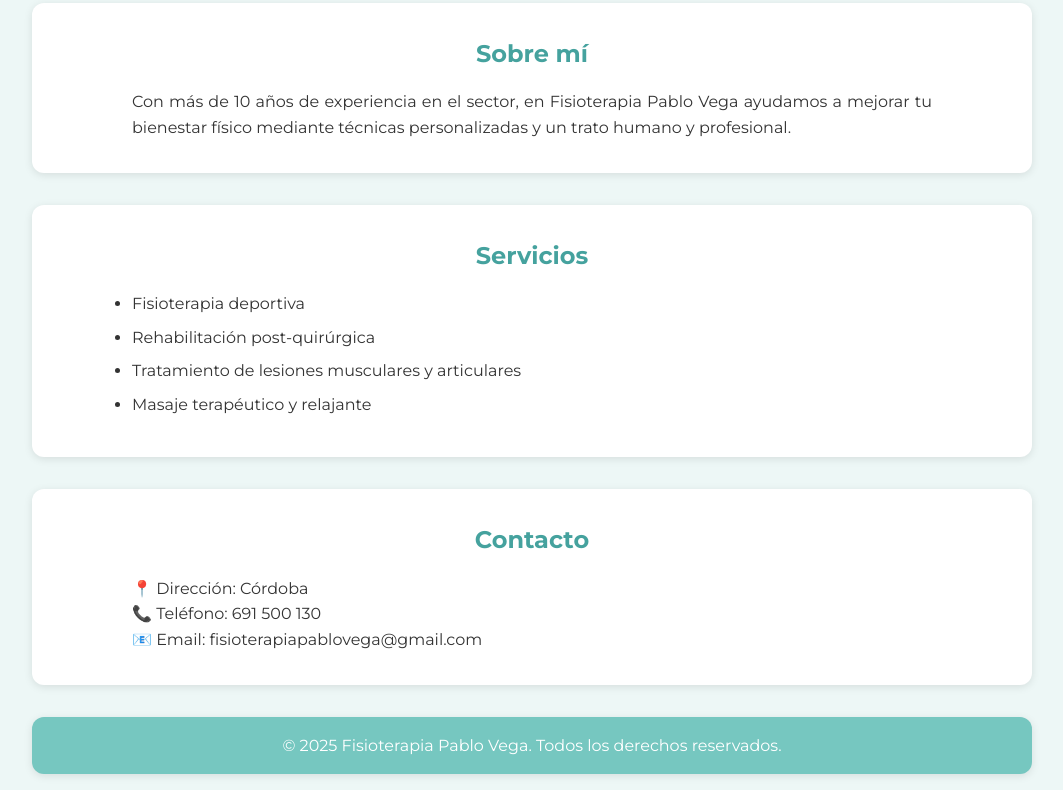
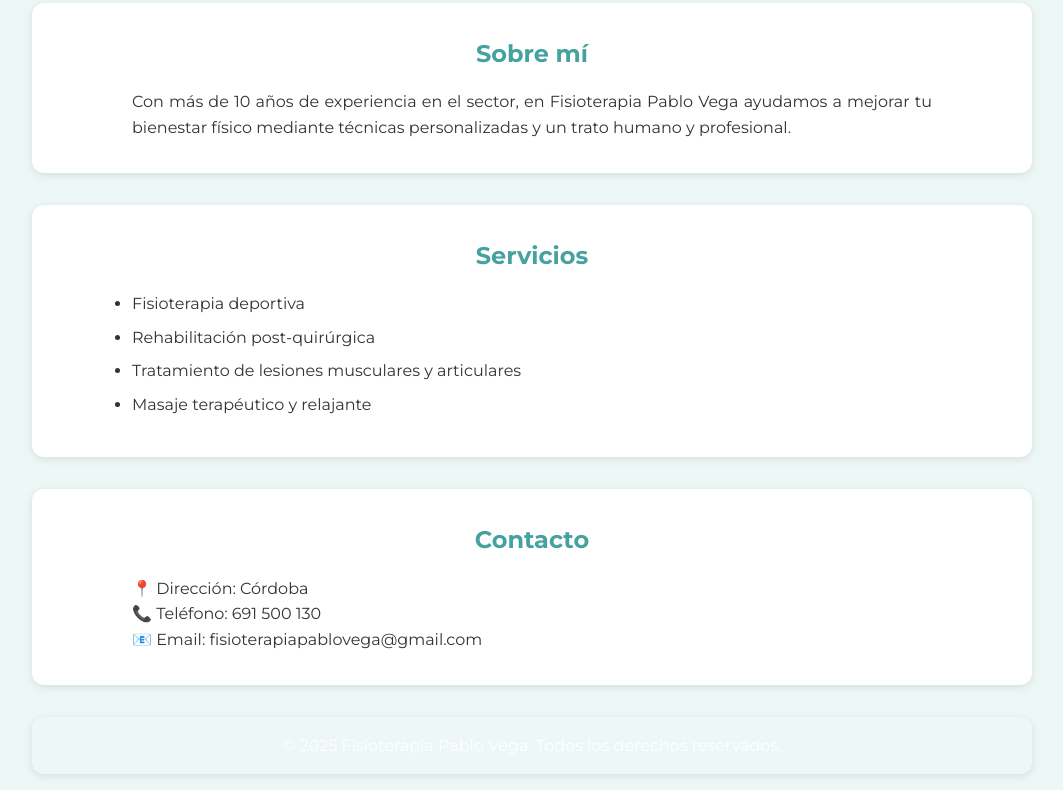
Before and after one commit to fisioterapiapablovega/fisioterapiapablovega.com, a plain HTML site: page index.html in a window 1280 px wide. Shown: the part 283-1073 px from the top of the page, without its empty margins (108-1171 px from the left). Drawn offline with Linux system fonts and the light colour scheme.

Commit message:
color principal

```diff
--- a/css/style.css
+++ b/css/style.css
@@ -1,5 +1,5 @@
 :root {
-      --primary-color: #76c7c0;
+      --primary-color: ##00ADC6;
       --secondary-color: #edf7f6;
       --text-color: #333;
       --accent-color: #45a29e;
```
